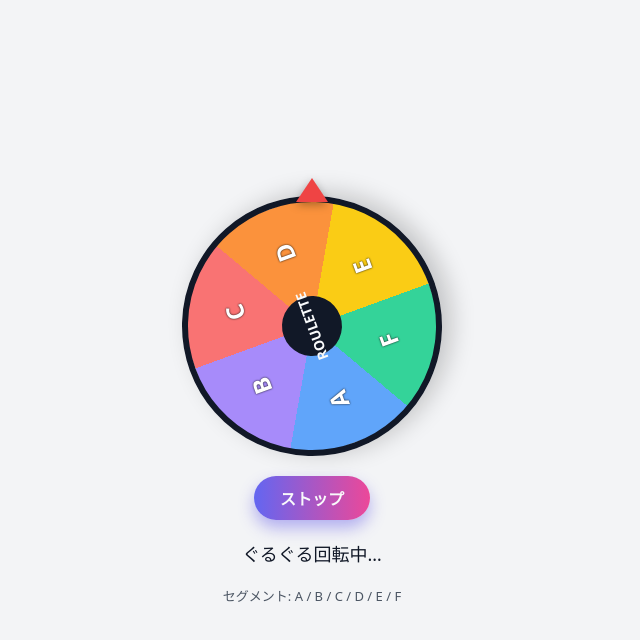
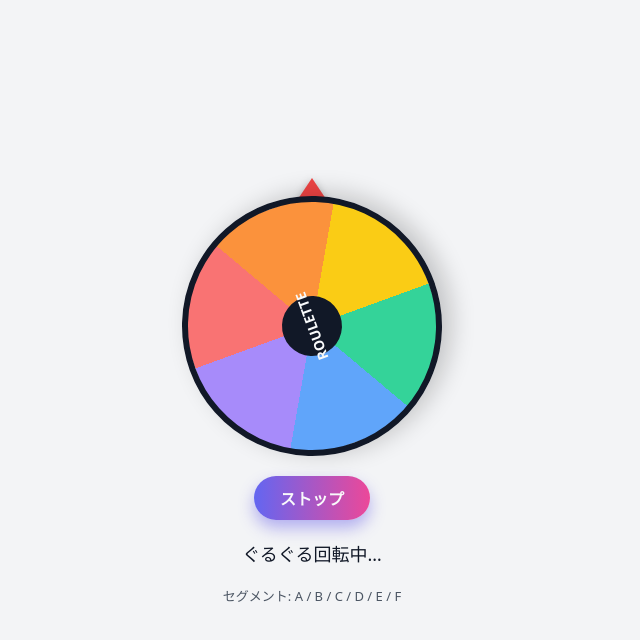
Before and after one commit to PixelHaze-Lab/spinning, a plain HTML site: page index.html in a window 1280 px wide. Both pictures are taken after a click on the button "スタート". Shown: the whole page, without its empty margins (328-968 px from the left). Drawn offline with Linux system fonts and the light colour scheme.

Commit message:
3rd attempt

```diff
--- a/index.html
+++ b/index.html
@@ -4,15 +4,6 @@
   <meta charset="UTF-8">
   <title>ルーレットデモ</title>
   <style>
-    /* CSS変数でルーレットのパラメータを管理 */
-    :root {
-      --segment-count: 6;
-      --segment-angle: calc(360deg / var(--segment-count));
-      --wheel-size: 260px;
-      /* 【調整】文字を配置する中心からの距離を半径の60%に縮小 */
-      --text-radius: calc(var(--wheel-size) / 2 * 0.6);
-    }
-
     body {
       font-family: system-ui, -apple-system, BlinkMacSystemFont, "Segoe UI", sans-serif;
       min-height: 100vh;
@@ -27,8 +18,8 @@
 
     .roulette-wrapper {
       position: relative;
-      width: var(--wheel-size);
-      height: var(--wheel-size);
+      width: 260px;
+      height: 260px;
     }
 
     .wheel {
@@ -52,45 +43,6 @@
       transform: rotate(0deg);
     }
 
-    /* --- セグメント内の文字の配置 --- */
-    .segment-text-container {
-      position: absolute;
-      top: 0;
-      left: 0;
-      width: 100%;
-      height: 100%;
-      pointer-events: none;
-    }
-
-    .segment-text {
-      position: absolute;
-      color: white;
-      text-shadow: 0 0 2px #000;
-      font-weight: 800;
-      font-size: 24px;
-      width: 20px;
-      height: 20px;
-      line-height: 20px;
-      text-align: center;
-
-      /* 文字をホイールの中央に配置 */
-      top: 50%;
-      left: 50%;
-      /* 文字の要素自体の中心を中央に合わせる */
-      transform: translate(-50%, -50%);
-
-      /* 【調整】文字を正確に配置するための複雑なTransform */
-      transform:
-        /* 1. 文字の中心をホイールの中心に配置 */
-        translate(-50%, -50%)
-        /* 2. セグメントの中心角度に要素を回転 (A=0度) */
-        rotate(calc(var(--i) * var(--segment-angle) - 90deg))
-        /* 3. 外側へ移動 (Y軸に沿って--text-radius分移動) */
-        translateY(calc(-1 * var(--text-radius)))
-        /* 4. 文字の向きを打ち消す逆回転を適用 */
-        rotate(calc(var(--i) * var(--segment-angle) * -1 + 90deg));
-    }
-
     .center-circle {
       width: 60px;
       height: 60px;
@@ -102,7 +54,6 @@
       align-items: center;
       font-weight: bold;
       font-size: 14px;
-      z-index: 10;
     }
 
     .pointer {
@@ -116,7 +67,6 @@
       border-right: 16px solid transparent;
       border-bottom: 24px solid #ef4444;
       filter: drop-shadow(0 3px 4px rgba(0, 0, 0, 0.3));
-      z-index: 20;
     }
 
     button {
@@ -154,14 +104,6 @@
   <div class="roulette-wrapper">
     <div class="pointer"></div>
     <div class="wheel" id="wheel">
-      <div class="segment-text-container">
-        <div class="segment-text" style="--i:0;">A</div>
-        <div class="segment-text" style="--i:1;">B</div>
-        <div class="segment-text" style="--i:2;">C</div>
-        <div class="segment-text" style="--i:3;">D</div>
-        <div class="segment-text" style="--i:4;">E</div>
-        <div class="segment-text" style="--i:5;">F</div>
-      </div>
       <div class="center-circle">ROULETTE</div>
     </div>
   </div>
@@ -173,6 +115,7 @@
   </div>
 
   <script>
+    // ルーレットの項目（ここを書き換えると内容を変えられます）
     const items = ["A", "B", "C", "D", "E", "F"];
 
     const wheel = document.getElementById("wheel");
@@ -180,14 +123,15 @@
     const result = document.getElementById("result");
 
     let isSpinning = false;
-    let baseRotation = 0;
-    let spinAnimationId = null;
+    let baseRotation = 0;         // 現在の角度
+    let spinAnimationId = null;   // requestAnimationFrame のID
 
     const segmentCount = items.length;
     const segmentAngle = 360 / segmentCount;
 
+    // ぐるぐる回ってる間のアニメーション
     function continuousSpin() {
-      baseRotation = (baseRotation + 10) % 360;
+      baseRotation = (baseRotation + 10) % 360; // 1フレームごとに10度回す
       wheel.style.transform = `rotate(${baseRotation}deg)`;
       spinAnimationId = requestAnimationFrame(continuousSpin);
     }
@@ -198,26 +142,29 @@
 
     spinButton.addEventListener("click", () => {
       if (!isSpinning) {
+        // ▼ スタート（1回目）
         isSpinning = true;
         spinButton.textContent = "ストップ";
         result.textContent = "ぐるぐる回転中…";
         continuousSpin();
       } else {
+        // ▼ ストップ（2回目）→ 結果決定
         isSpinning = false;
         spinButton.textContent = "もう一度";
         cancelAnimationFrame(spinAnimationId);
 
+        // ランダムでどのセグメントにするか決定
         const randomIndex = Math.floor(Math.random() * segmentCount);
 
-        const extraSpins = 5;
-        // ポインターがセグメントの中心を指すように調整
+        // 何周かしてからそのセグメントで止まるように角度を計算
+        const extraSpins = 5; // 何周させるか（見た目用）
         const targetAngleFromTop = randomIndex * segmentAngle + segmentAngle / 2;
-
-        const targetRotation = extraSpins * 360 + targetAngleFromTop;
+        const targetRotation =
+          extraSpins * 360 + targetAngleFromTop;
 
         const startRotation = baseRotation;
         const diff = targetRotation - startRotation;
-        const duration = 1200;
+        const duration = 1200; // ミリ秒（止まるときのアニメーション時間）
 
         const startTime = performance.now();
 
@@ -232,13 +179,16 @@
           if (t < 1) {
             requestAnimationFrame(animateToResult);
           } else {
+            // 最終角度を保存
             baseRotation = currentAngle % 360;
 
-            const normalized = (360 - baseRotation + 360) % 360;
+            // 上（ポインタ位置）から見てどのセグメントにいるか計算
+            const normalized =
+              (360 - baseRotation + 360) % 360; // 0度が上になるように補正
             const index = Math.floor(normalized / segmentAngle) % segmentCount;
 
             const hit = items[index];
-            result.textContent = `🎉 結果：${hit} が当たりました！`;
+            result.textContent = `結果：${hit} が当たりました！`;
           }
         }
 
```
